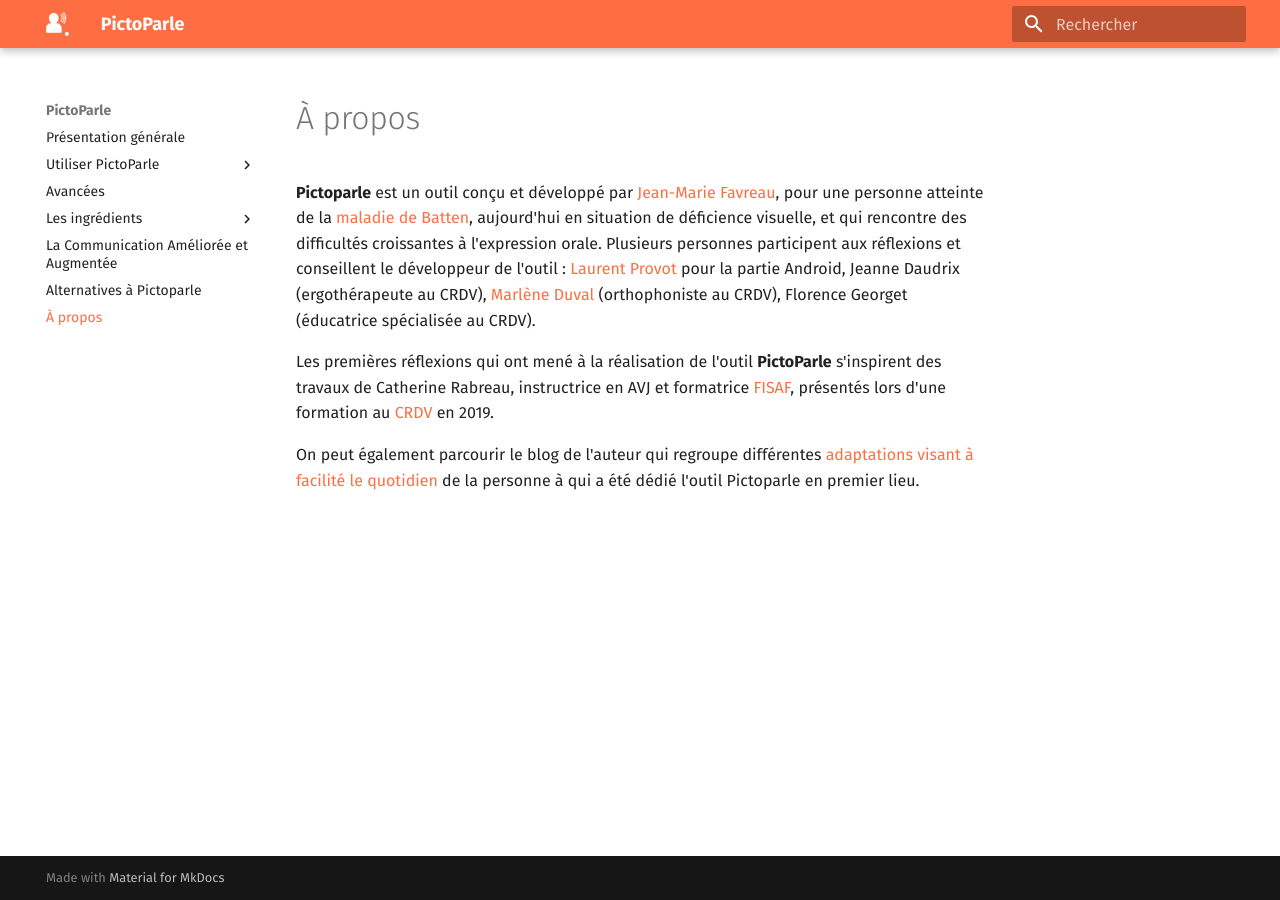
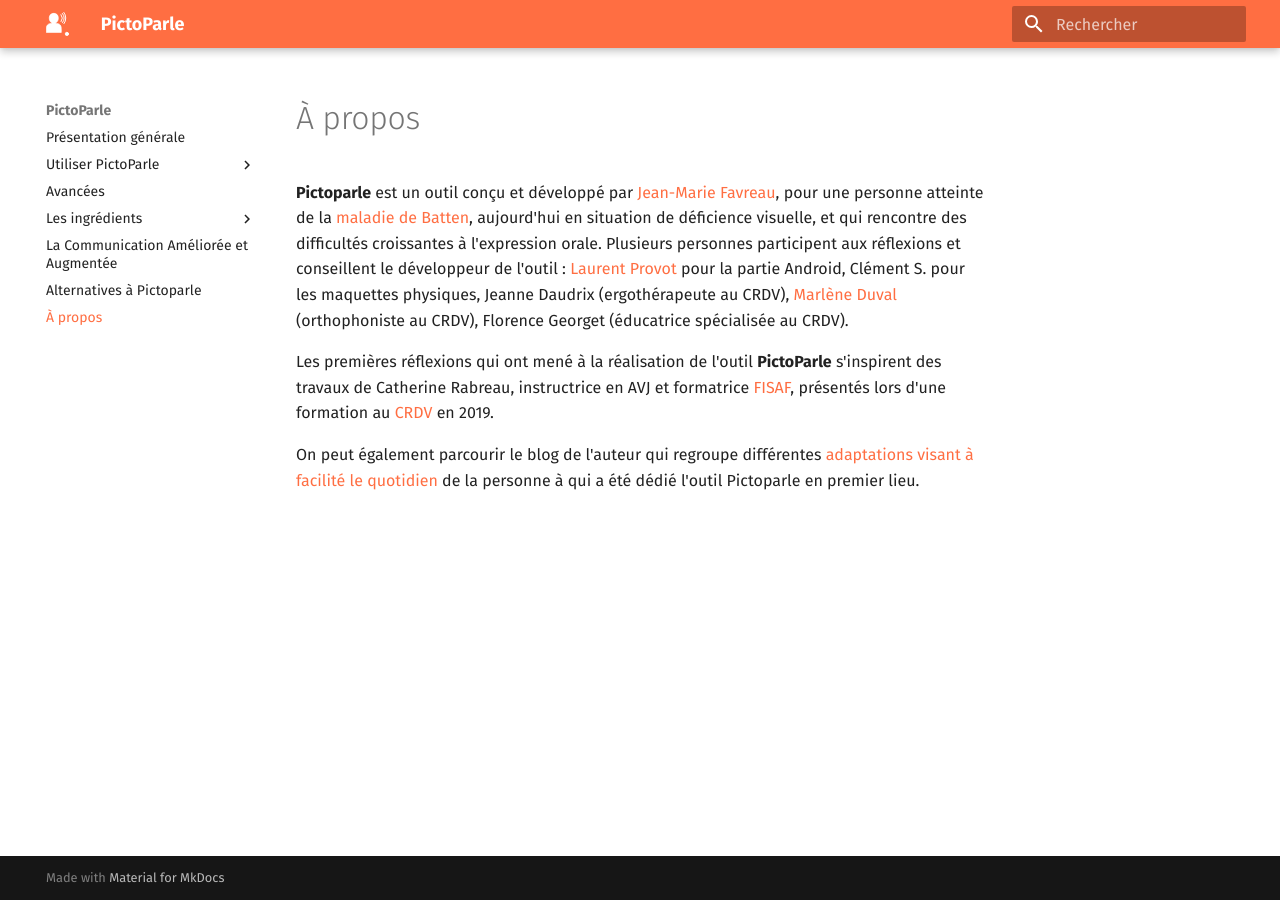
Before and after one commit to jmtrivial/pictoparle-website, an MkDocs documentation site: the page built from docs/a-propos.md, in a window 1280 px wide. Built offline with MkDocs 1.6.1 and Material for MkDocs 9.7.7, drawn with Linux system fonts in a browser that asks for light colours.

Commit message:
Petits ajustements

```diff
--- a/docs/a-propos.md
+++ b/docs/a-propos.md
@@ -1,6 +1,6 @@
 # À propos
 
-**Pictoparle** est un outil conçu et développé par [Jean-Marie Favreau](https://jmfavreau.info), pour une personne atteinte de la [maladie de Batten](http://cln.jmfavreau.info/), aujourd'hui en situation de déficience visuelle, et qui rencontre des difficultés croissantes à l'expression orale. Plusieurs personnes participent aux réflexions et conseillent le développeur de l'outil : [Laurent Provot](http://lprovot.fr/) pour la partie Android, Jeanne Daudrix (ergothérapeute au CRDV), [Marlène Duval](https://fr.linkedin.com/in/marl%C3%A8ne-duval-74a32295) (orthophoniste au CRDV), Florence Georget (éducatrice spécialisée au CRDV).
+**Pictoparle** est un outil conçu et développé par [Jean-Marie Favreau](https://jmfavreau.info), pour une personne atteinte de la [maladie de Batten](http://cln.jmfavreau.info/), aujourd'hui en situation de déficience visuelle, et qui rencontre des difficultés croissantes à l'expression orale. Plusieurs personnes participent aux réflexions et conseillent le développeur de l'outil : [Laurent Provot](http://lprovot.fr/) pour la partie Android, Clément S. pour les maquettes physiques, Jeanne Daudrix (ergothérapeute au CRDV), [Marlène Duval](https://fr.linkedin.com/in/marl%C3%A8ne-duval-74a32295) (orthophoniste au CRDV), Florence Georget (éducatrice spécialisée au CRDV).
 
 Les premières réflexions qui ont mené à la réalisation de l'outil **PictoParle** s'inspirent des travaux
 de Catherine Rabreau, instructrice en AVJ et formatrice [FISAF](https://www.fisaf.asso.fr/), présentés
```
Also changed, not shown: docs/alternatives.md (+2 -2 lines).
